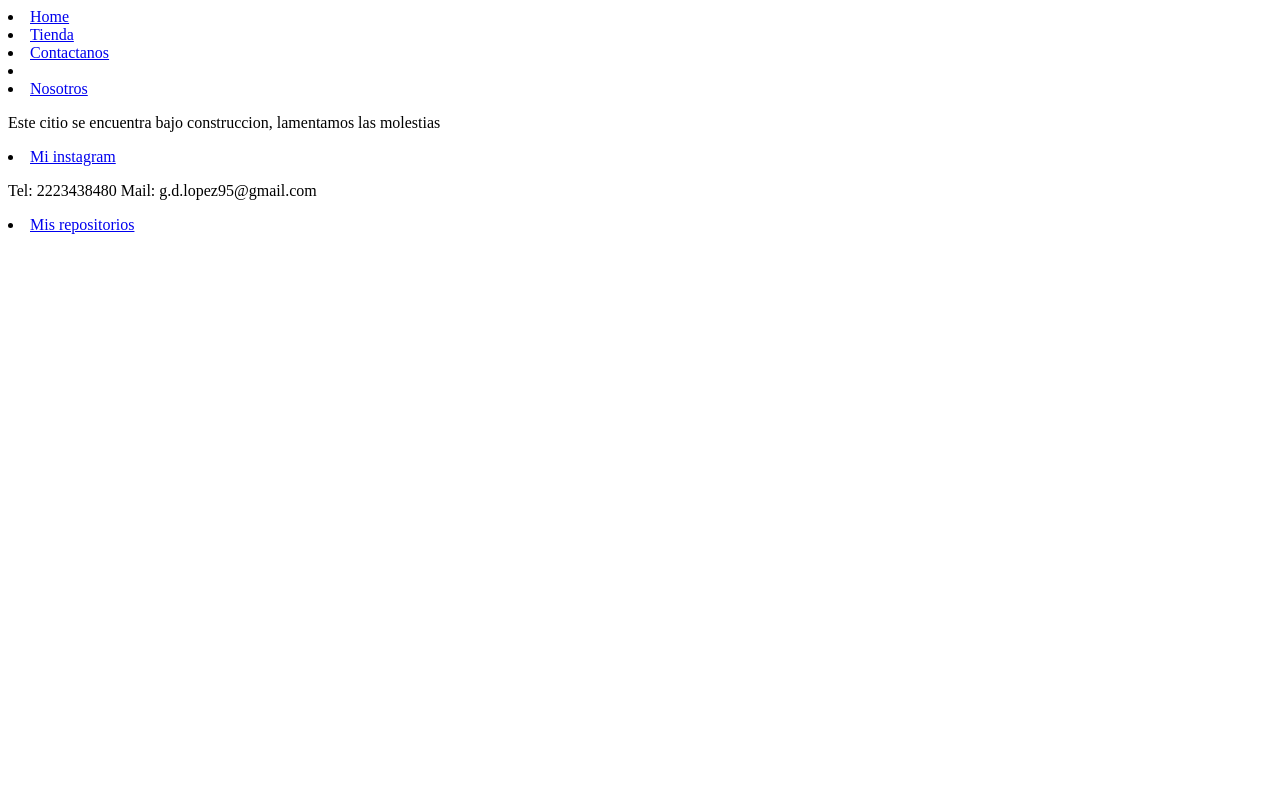
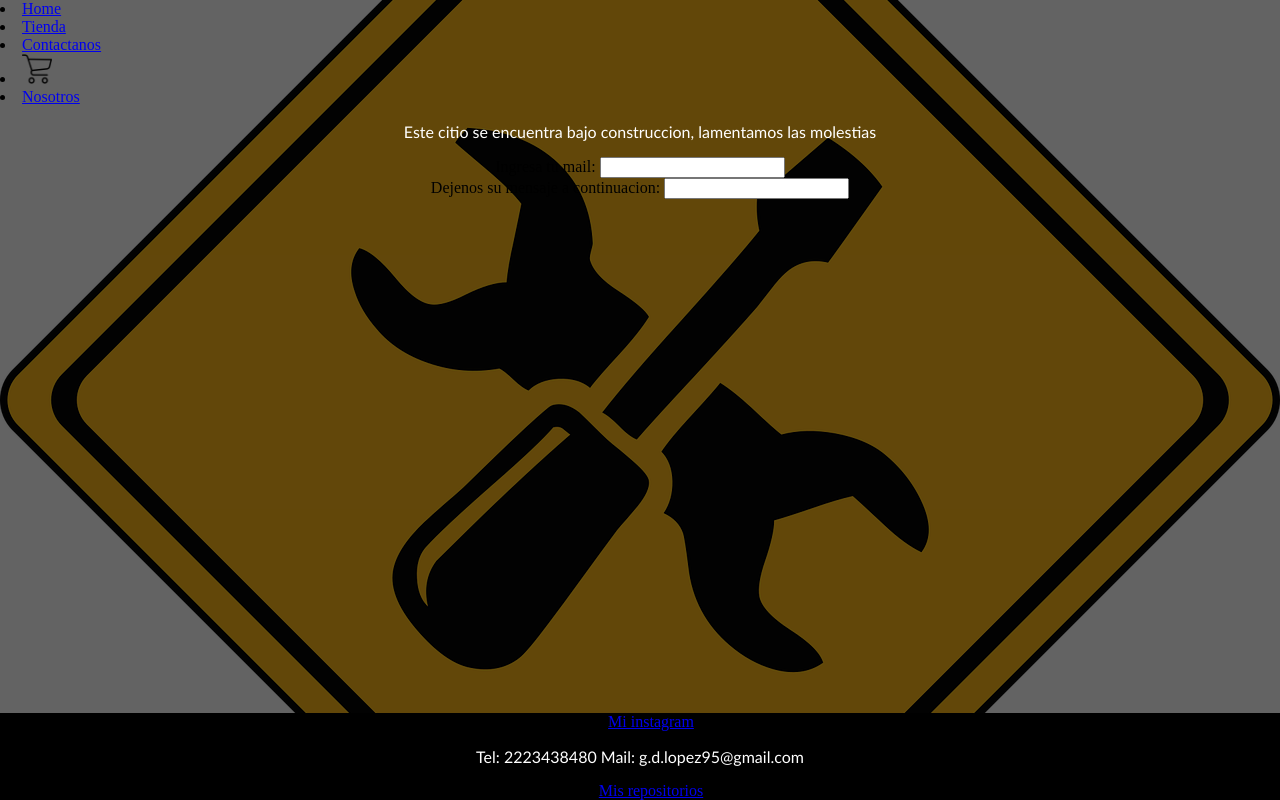
Before and after one commit to Naracu/Proyecto-Front-end-js-Talento-tech, a plain HTML site: page Paginas/Contactanos/Contactanos.html in a window 1280 px wide. Drawn offline with Linux system fonts and the light colour scheme.

Commit message:
segunda subida del proyecto

```diff
--- a/Estilos/Estilos.css
+++ b/Estilos/Estilos.css
@@ -1,15 +1,35 @@
+body{
+    margin: 0;
+    padding: 0;
+    width: 100%;
+    min-height: 100vh;
+    display: flex;
+    flex-direction: column;
+    background-image: url(../Estilos/Imagenes/Fondo.png);
+    background-size: center;
+    background-repeat: no-repeat;
+    background-position: center;
+    background-attachment: fixed;
+}
+
 header{
-    background-color: black;
+    background-color: rgba(0, 0, 0, 0.61);
 }
 
 
 main{
-    background-color: rgba(27, 27, 27, 0.87);
-
+    background-color: rgba(0, 0, 0, 0.61);
+    text-align: center;
+    flex:1;
+    margin: 0;
+    padding: 0;
+    width: 100%;
 }
 
 footer{
     background-color: black  ;
+    text-align: center;
+    width: 100%;
 
 }
 
@@ -17,3 +37,7 @@ p{
     font-family: 'Gill Sans', 'Gill Sans MT', Calibri, 'Trebuchet MS', sans-serif;
     color: white;
 }
+.IconoCarrito{
+    width: 30px;
+    height: auto;
+}
--- a/Paginas/Contactanos/Contactanos.html
+++ b/Paginas/Contactanos/Contactanos.html
@@ -3,6 +3,7 @@
 <head>
     <meta charset="UTF-8">
     <meta name="viewport" content="width=device-width, initial-scale=1.0">
+    <link rel="stylesheet" href="/Estilos/estilos.css">
     <title>Document</title>
 </head>
 <body>
@@ -17,9 +18,7 @@
             <a href="#">Contactanos</a>
         </li>
         <li>
-            <a href="../Carrito/Carrito.html"><i>
-                <a href="/Estilos/Iconos/carrito-de-compras.png"></a>
-            </i></a>
+            <a href="../Carrito/Carrito.html"><img class="IconoCarrito" src="/Estilos/Iconos/carrito-de-compras.png"></a>
         </li>
         <li>
             <a href="../Nosotros/Nosotros.html">Nosotros</a>
@@ -27,6 +26,15 @@
     </header>
     <main>
         <p>Este citio se encuentra bajo construccion, lamentamos las molestias</p>
+    <div>
+       <label for="comment">Ingresa tu mail:</label>
+       <input type="text" id="mail" name="mail" placeholder>
+    </div>
+    <div>
+        <label for="comment">Dejenos su mensaje a continuacion:</label>
+        <input type="text" id="mensaje" name="mensaje" placeholder>
+    </div>
+
     </main>
     <footer>
         <li>
```
Also changed, not shown: Paginas/Carrito/Carrito.html (+2 -1 lines), Paginas/Nosotros/Nosotros.html (+2 -1 lines), Paginas/Tienda/Tienda.html (+2 -1 lines), index.html (+1 -1 lines), Estilos/Imagenes/Fondo.png (added).
